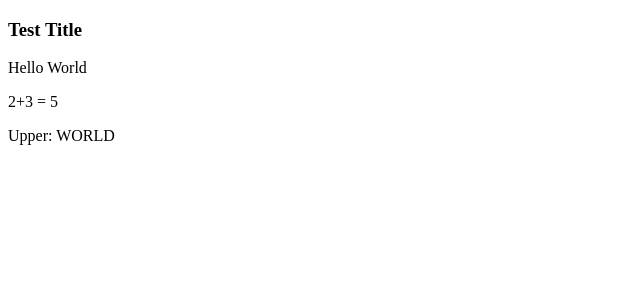
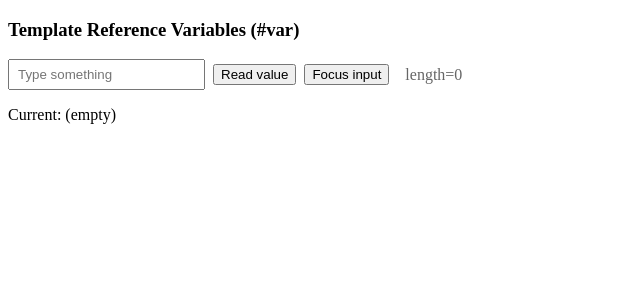
Before and after one commit to ajitoriginal/Angular, an Angular app in the folder my-angular-app/: page / in a window 1280 px wide. Shown: the top 300 px of the page, without its empty margins (0-640 px from the left). Built offline with nearby package versions, Linux system fonts and the light colour scheme.

Commit message:
reference variables

```diff
--- a/my-angular-app/src/main.ts
+++ b/my-angular-app/src/main.ts
@@ -1,19 +1,28 @@
 import { bootstrapApplication } from '@angular/platform-browser';
 import {Component } from '@angular/core'
+import {CommonModule} from '@angular/common'
 @Component({
   selector: 'app-root',
   standalone: true,
+  imports: [CommonModule],
+  styles: [`
+    .toolbar { display: flex; gap: 8px; align-items: center; flex-wrap: wrap; }
+    input { padding: 6px 8px; }
+  `],
   template: `
-  <h3>{{title}}</h3>
-  <p>Hello {{name}}</p>
-  <p>2+3 = {{2+3}}</p>
-  <p>Upper: {{name.toUpperCase()}}</p>
-
+    <h3>Template Reference Variables (#var)</h3>
+    <div class="toolbar">
+      <input #box type="text" placeholder="Type something" (input)="current = box.value" />
+      <button (click)="read(box.value)">Read value</button>
+      <button (click)="box.focus()">Focus input</button>
+      <span style="margin-left:8px;color:#666">length={{ box.value?.length || 0 }}</span>
+    </div>
+    <p>Current: {{ current || '(empty)' }}</p>
   `
 })
+export class App {
+  current = '';
+  read(val: string) { this.current = val ?? ''; }
+}
 
-export class App {
-  title = 'Test Title';
-  name = 'World';
-}
-bootstrapApplication(App)
+bootstrapApplication(App);
```
Also changed, not shown: 1 other file (tests, documents, lock files or other folders).
